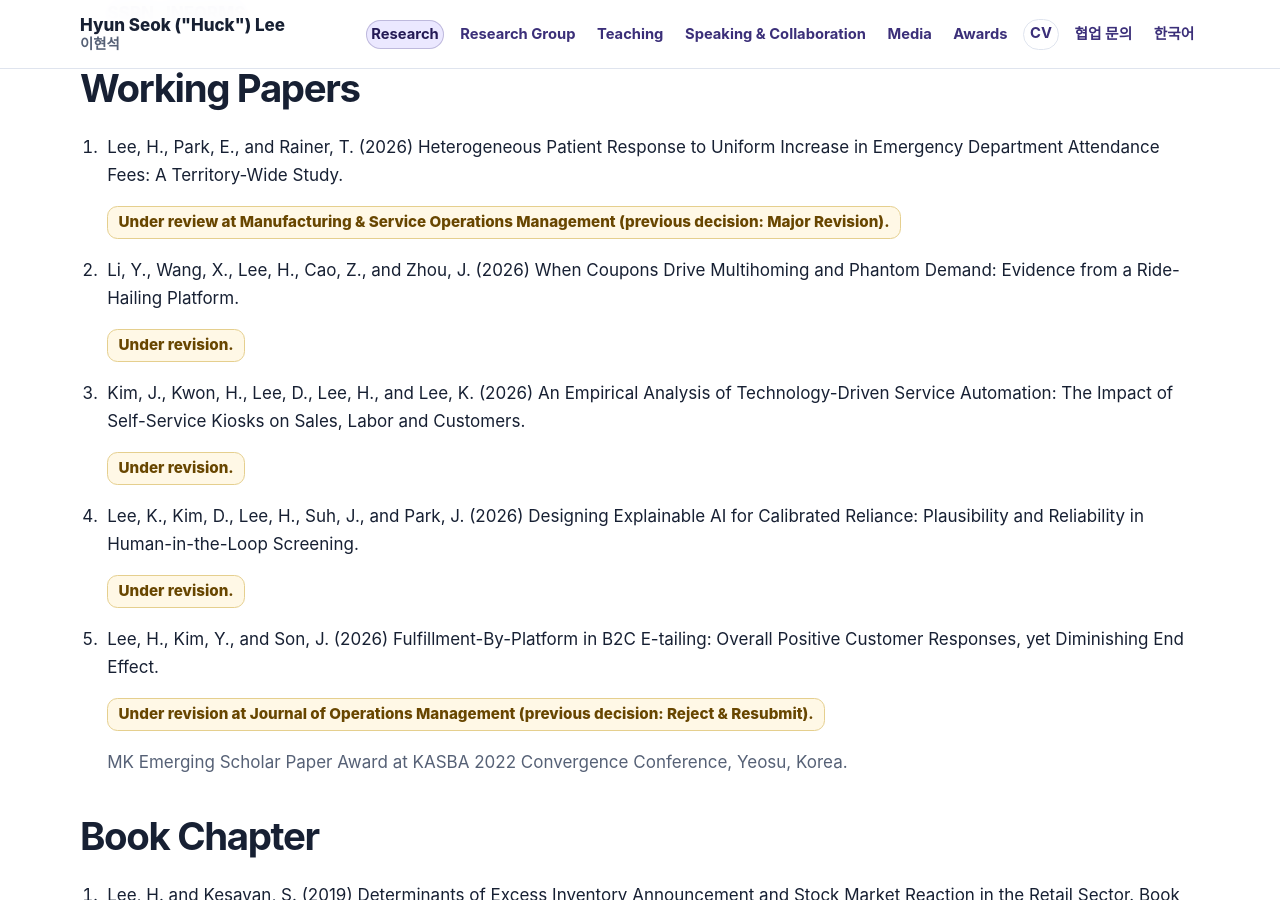
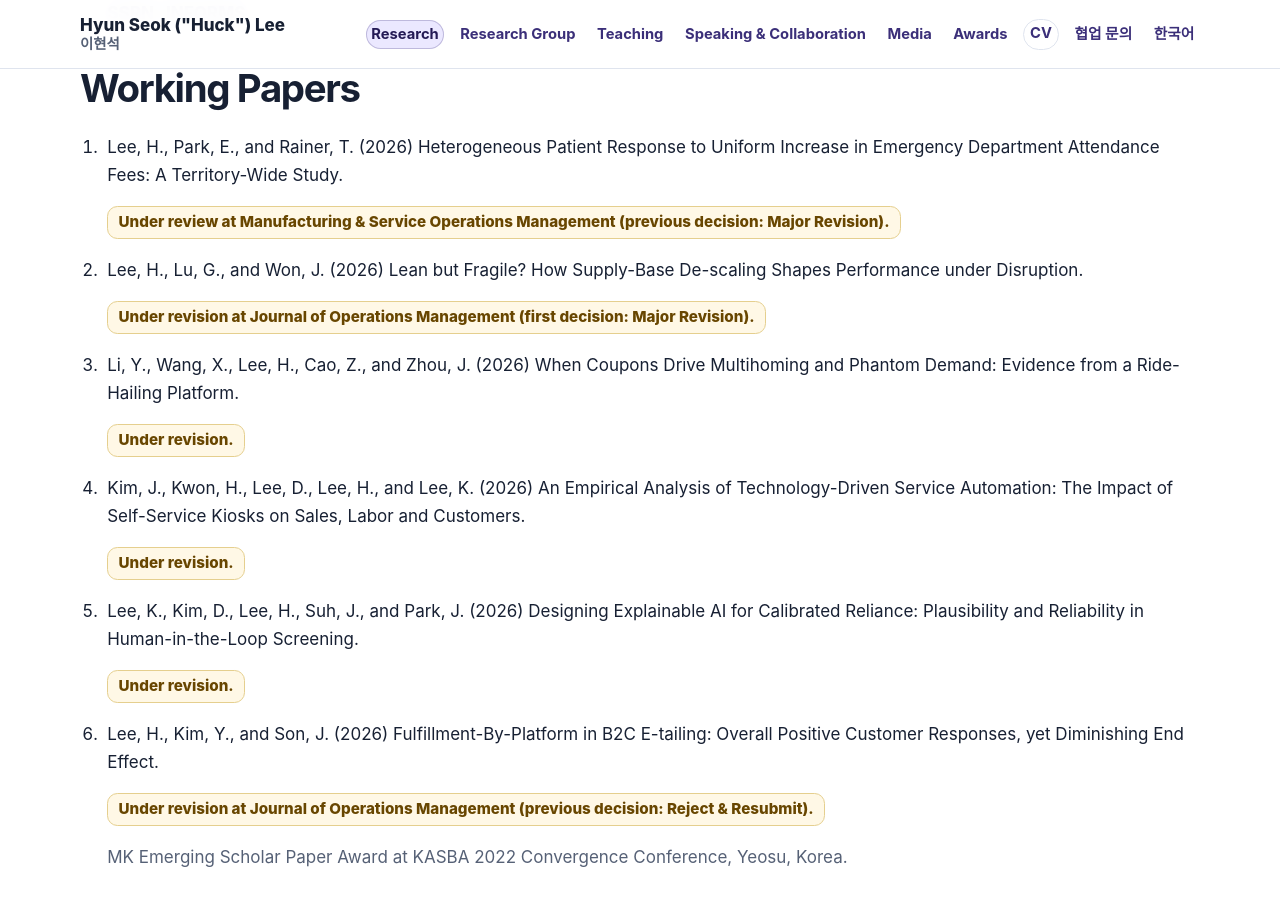
Before and after one commit to lordya2/lordya2.github.io, a Jekyll site: the page built from pages/research.md, in a window 1280 px wide and 900 px high, scrolled down 1865 px. Built offline with Jekyll 4.4.1, drawn with Linux system fonts in a browser that asks for light colours.

```diff
--- a/_data/publications.yml
+++ b/_data/publications.yml
@@ -129,6 +129,11 @@
   research_theme_ids:
     - 'healthcare-pharmaceutical-supply-chains'
     - 'empirical-om-causal-inference'
+- id: 'supply-base-de-scaling'
+  category: 'working_paper'
+  short_title: 'Lean but Fragile?'
+  citation: 'Lee, H., Lu, G., and Won, J. (2026) Lean but Fragile? How Supply-Base De-scaling Shapes Performance under Disruption.'
+  status: 'Under revision at Journal of Operations Management (first decision: Major Revision).'
 - id: 'coupons-multihoming-phantom-demand'
   category: 'working_paper'
   short_title: 'Coupons, Multihoming, and Phantom Demand'
```
